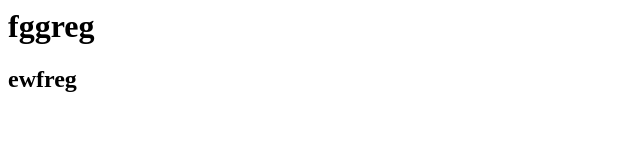
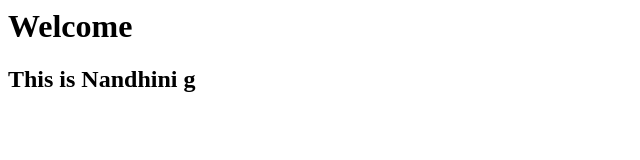
Before and after one commit to NandhiniG-CT/cloud, a plain HTML site: page cloud/index.html in a window 1280 px wide. Shown: the whole page, without its empty margins (0-640 px from the left). Drawn offline with Linux system fonts and the light colour scheme.

Commit message:
Update index.html

```diff
--- a/cloud/index.html
+++ b/cloud/index.html
@@ -6,7 +6,7 @@
         </title>
     </head>
     <body>
-        <h1>fggreg</h1>
-        <h2>ewfreg</h2>
+        <h1>Welcome</h1>
+        <h2>This is Nandhini g</h2>
     </body>
 </html>
```
